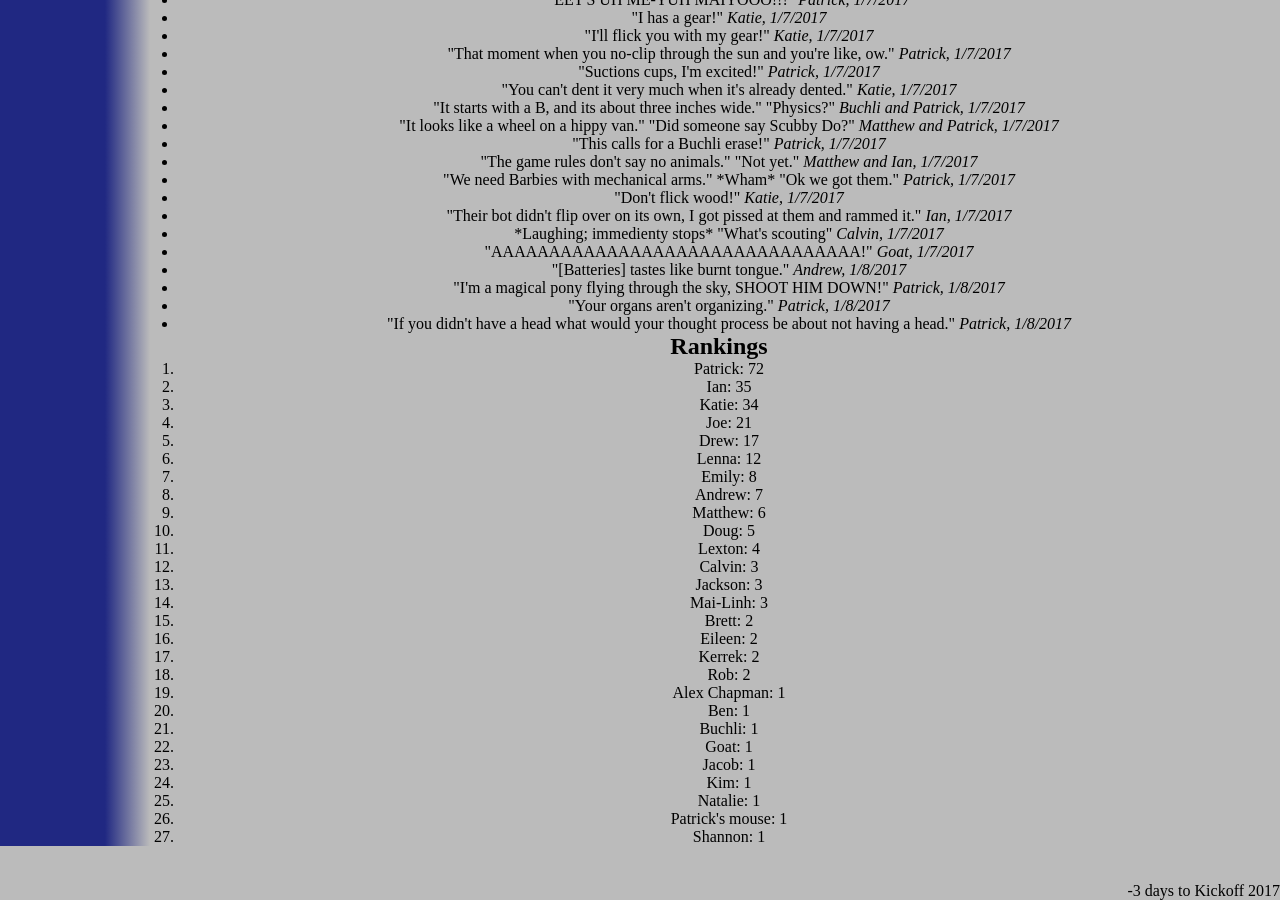
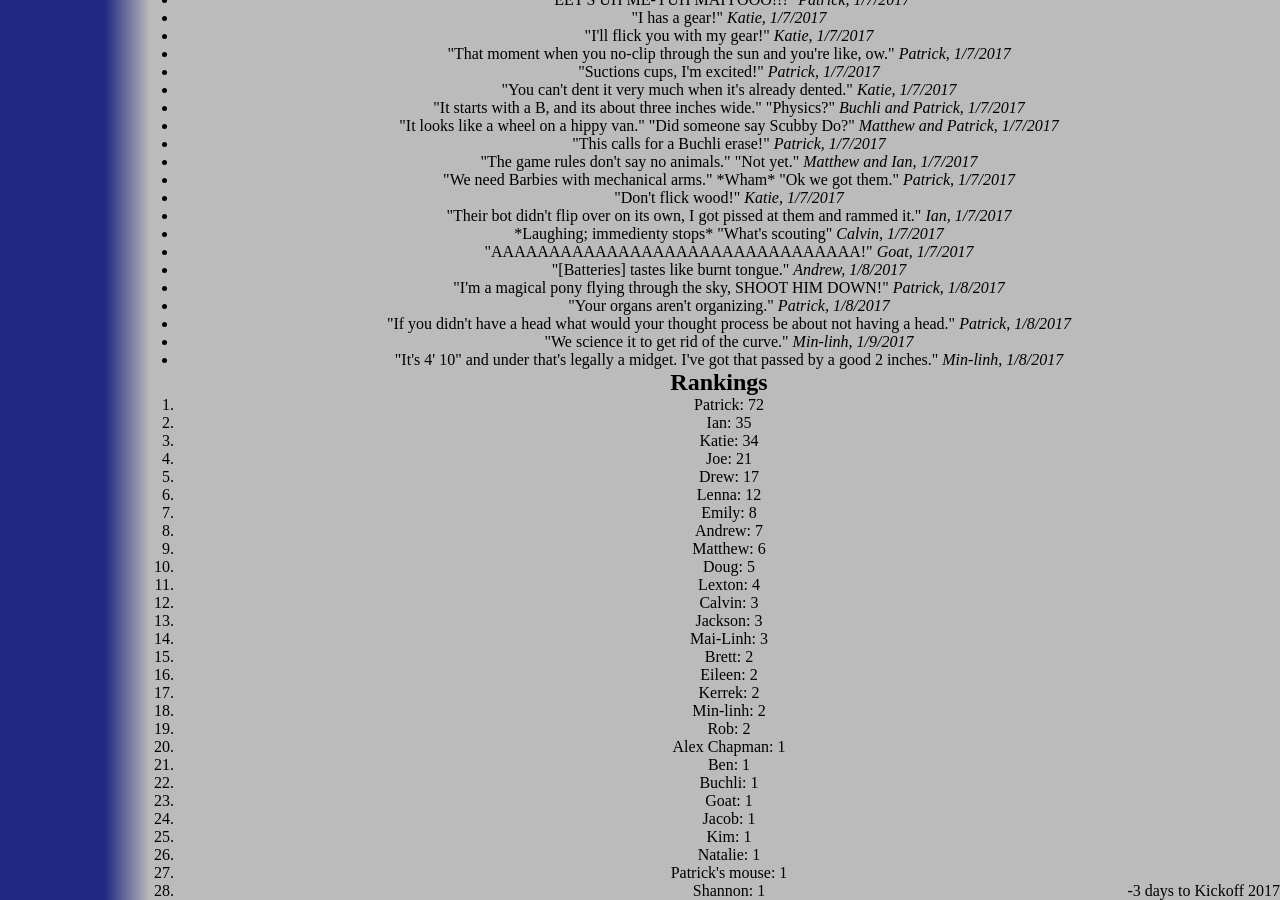
Before and after one commit to katiebugmoon/FRC4131.github.io, a Jekyll site: the page built from media/2017/quotes.html, in a window 1280 px wide and 900 px high, scrolled down 3211 px. Built offline with Jekyll 4.4.1, drawn with Linux system fonts in a browser that asks for light colours; nearby versions of some CDN libraries.

Commit message:
Update quotes.html

```diff
--- a/media/2017/quotes.html
+++ b/media/2017/quotes.html
@@ -189,6 +189,9 @@ title: Build Season 2017 Quotes
 	<li>"I'm a magical pony flying through the sky, SHOOT HIM DOWN!" <i>Patrick, 1/8/2017</i></li>
 	<li>"Your organs aren't organizing." <i>Patrick, 1/8/2017</i></li>
 	<li>"If you didn't have a head what would your thought process be about not having a head." <i>Patrick, 1/8/2017</i></li>
+	<li>"We science it to get rid of the curve." <i>Min-linh, 1/9/2017</i></li>
+	<li>"It's 4' 10" and under that's legally a midget. I've got that passed by a good 2 inches." <i>Min-linh, 1/8/2017</i></li>
+
 </ul>
 <h2>Rankings</h2>
 <ol id='rankings'></ol>
```
